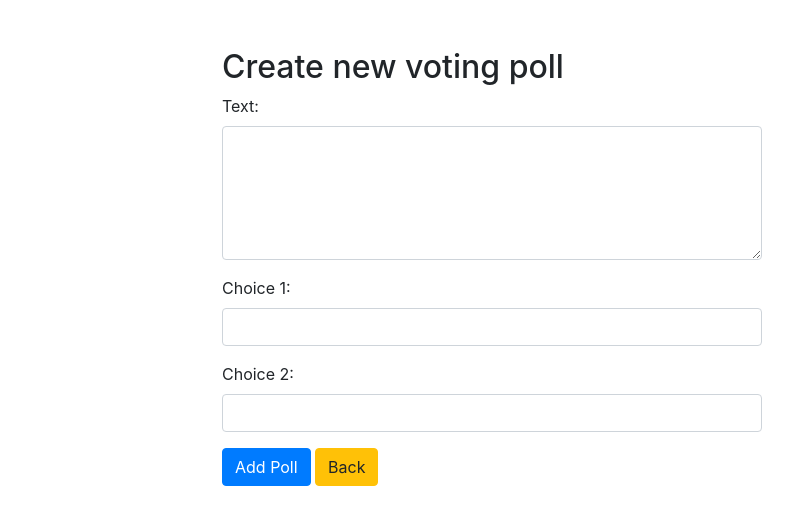
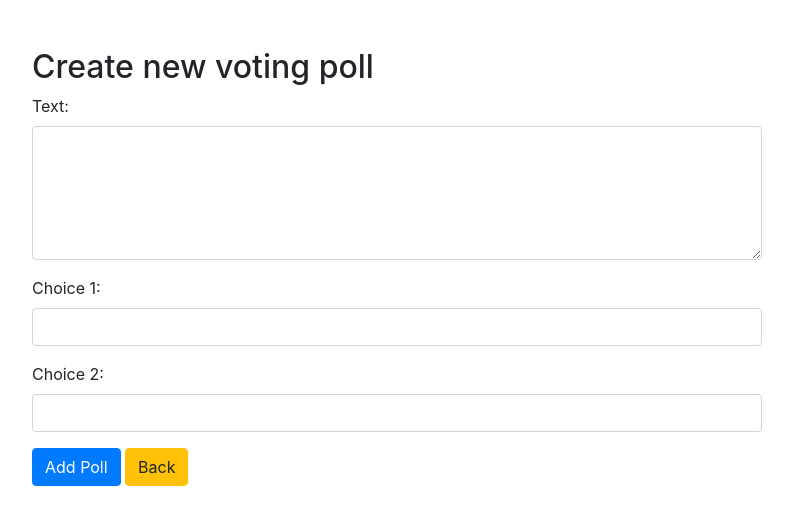
Before and after one commit to fossmentor-official/Django-Voting-App, a Django app: page /polls/add/ in a window 1280 px wide. Shown: the part 65-590 px from the top of the page, without its empty margins (148-941 px from the left). Run offline with Django 3.2, Linux system fonts and the light colour scheme; a user stored in the database is signed in; some libraries are stand-ins or nearby versions.

Commit message:
Initial Commit
Initial Commit of the complete code

```diff
--- a/polls/templates/polls/add_choice.html
+++ b/polls/templates/polls/add_choice.html
@@ -3,7 +3,7 @@
 {% block content %}
 <div class="container">
     <div class="row center">
-        <div class="col-md-6 offset-md-3">
+        <div class="col-md-8 offset-md-1">
             {% if edit_choice %}
             <h2>Update choice</h2>
             {% else %}
--- a/polls/templates/polls/add_poll.html
+++ b/polls/templates/polls/add_poll.html
@@ -3,7 +3,7 @@
 {% block content %}
 <div class="container">
     <div class="row center">
-        <div class="col-md-6 offset-md-3">
+        <div class="col-md-8 offset-md-1">
             <h2>Create new voting poll</h2>
             {% if messages %}
             <ul class="messages">
--- a/polls/templates/polls/poll_edit.html
+++ b/polls/templates/polls/poll_edit.html
@@ -3,7 +3,7 @@
 {% block content %}
 <div class="container">
     <div class="row center">
-        <div class="col-md-6 offset-md-3">
+        <div class="col-md-8 offset-md-1">
             <h2>Edit poll</h2>
             {% if messages %}
             {% if messages %}
--- a/polls/templates/polls/polls_list.html
+++ b/polls/templates/polls/polls_list.html
@@ -3,7 +3,7 @@
 {% block content %}
 <div class="container">
     <div class="row">
-        <div class="col-md-8 offset-sm-2 table-responsive">
+        <div class="col-md-12 table-responsive">
             <h1 class="text-center mb-5">Welcome to E-Voting List!</h1>
             {% if messages %}
             <div class="messages">
```
Also changed, not shown: README.md, 7 other files.
